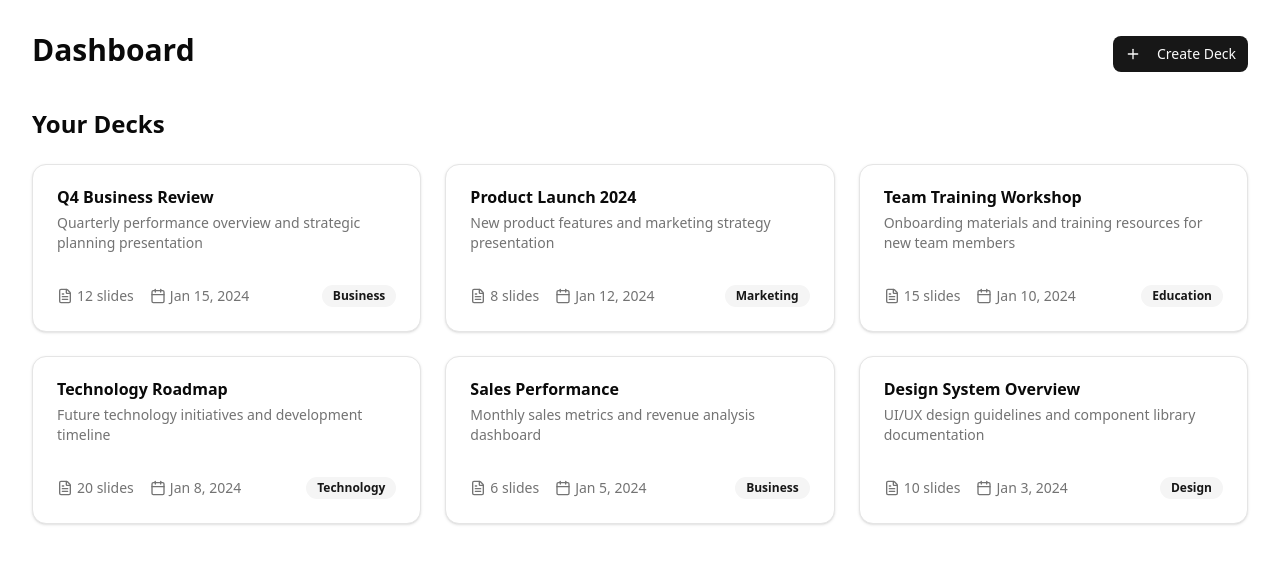
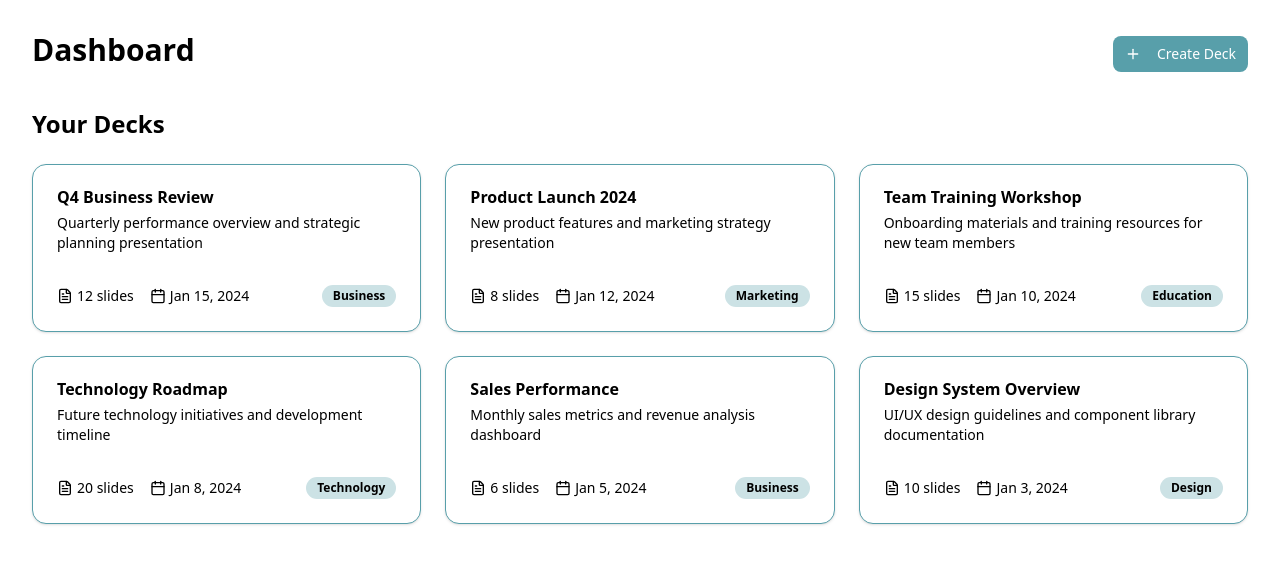
Before and after one commit to CadreAI/parsec_slides_app, a Next.js app: page /dashboard in a window 1280 px wide. Shown: the top 564 px of the page. Built offline with nearby package versions, Linux system fonts and the light colour scheme.

Commit message:
Update global CSS variables for improved color scheme and consistency across light and dark themes.

```diff
--- a/src/app/globals.css
+++ b/src/app/globals.css
@@ -46,23 +46,23 @@
 :root {
     --radius: 0.625rem;
     --background: oklch(1 0 0);
-    --foreground: oklch(0.145 0 0);
-    --card: oklch(1 0 0);
-    --card-foreground: oklch(0.145 0 0);
-    --popover: oklch(1 0 0);
-    --popover-foreground: oklch(0.145 0 0);
-    --primary: oklch(0.205 0 0);
-    --primary-foreground: oklch(0.985 0 0);
-    --secondary: oklch(0.97 0 0);
-    --secondary-foreground: oklch(0.205 0 0);
-    --muted: oklch(0.97 0 0);
-    --muted-foreground: oklch(0.556 0 0);
-    --accent: oklch(0.97 0 0);
-    --accent-foreground: oklch(0.205 0 0);
+    --foreground: #000000;
+    --card: #ffffff;
+    --card-foreground: #000000;
+    --popover: #ffffff;
+    --popover-foreground: #000000;
+    --primary: #589faa;
+    --primary-foreground: #ffffff;
+    --secondary: #cce2e5;
+    --secondary-foreground: #000000;
+    --muted: #cce2e5;
+    --muted-foreground: #000000;
+    --accent: #cce2e5;
+    --accent-foreground: #000000;
     --destructive: oklch(0.577 0.245 27.325);
-    --border: oklch(0.922 0 0);
-    --input: oklch(0.922 0 0);
-    --ring: oklch(0.708 0 0);
+    --border: #589faa;
+    --input: #ffffff;
+    --ring: #589faa;
     --chart-1: oklch(0.646 0.222 41.116);
     --chart-2: oklch(0.6 0.118 184.704);
     --chart-3: oklch(0.398 0.07 227.392);
@@ -79,24 +79,24 @@
 }
 
 .dark {
-    --background: oklch(0.145 0 0);
-    --foreground: oklch(0.985 0 0);
+    --background: #000000;
+    --foreground: #dbeaeb;
     --card: oklch(0.205 0 0);
-    --card-foreground: oklch(0.985 0 0);
+    --card-foreground: #dbeaeb;
     --popover: oklch(0.205 0 0);
-    --popover-foreground: oklch(0.985 0 0);
-    --primary: oklch(0.922 0 0);
-    --primary-foreground: oklch(0.205 0 0);
-    --secondary: oklch(0.269 0 0);
-    --secondary-foreground: oklch(0.985 0 0);
+    --popover-foreground: #dbeaeb;
+    --primary: #589faa;
+    --primary-foreground: #ffffff;
+    --secondary: #cce2e5;
+    --secondary-foreground: #000000;
     --muted: oklch(0.269 0 0);
-    --muted-foreground: oklch(0.708 0 0);
-    --accent: oklch(0.269 0 0);
-    --accent-foreground: oklch(0.985 0 0);
+    --muted-foreground: #dbeaeb;
+    --accent: #cce2e5;
+    --accent-foreground: #000000;
     --destructive: oklch(0.704 0.191 22.216);
-    --border: oklch(1 0 0 / 10%);
+    --border: #589faa;
     --input: oklch(1 0 0 / 15%);
-    --ring: oklch(0.556 0 0);
+    --ring: #589faa;
     --chart-1: oklch(0.488 0.243 264.376);
     --chart-2: oklch(0.696 0.17 162.48);
     --chart-3: oklch(0.769 0.188 70.08);
```
